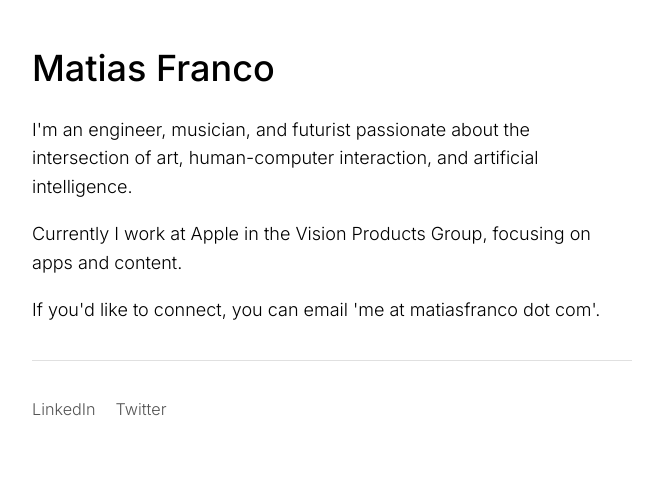
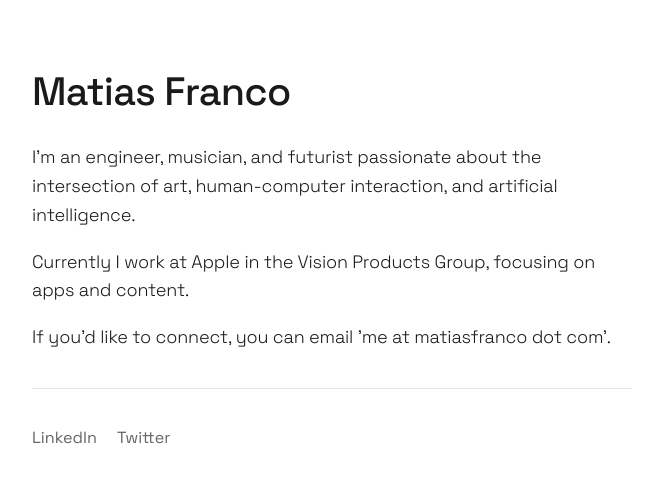
Before and after one commit to matiasfr/personal-landing-page, a plain HTML site: page index.html in a window 1280 px wide. Shown: the whole page, without its empty margins (308-971 px from the left). Drawn offline with Linux system fonts and the light colour scheme.

Commit message:
subtle update

```diff
--- a/index.html
+++ b/index.html
@@ -4,40 +4,42 @@
     <meta charset="UTF-8">
     <meta name="viewport" content="width=device-width, initial-scale=1.0">
     <title>Matias Franco</title>
-    <link rel="stylesheet" href="https://cdnjs.cloudflare.com/ajax/libs/font-awesome/6.4.0/css/all.min.css">
     <link rel="preconnect" href="https://fonts.googleapis.com">
     <link rel="preconnect" href="https://fonts.gstatic.com" crossorigin>
-    <link href="https://fonts.googleapis.com/css2?family=Inter:wght@300;400;500;600&display=swap" rel="stylesheet">
+    <link href="https://fonts.googleapis.com/css2?family=Space+Grotesk:wght@300;400;500&display=swap" rel="stylesheet">
     <style>
         body {
-            font-family: 'Inter', system-ui, -apple-system, BlinkMacSystemFont, "Segoe UI", Roboto, "Helvetica Neue", Arial, sans-serif;
+            font-family: 'Space Grotesk', sans-serif;
             font-size: 18px;
             font-weight: 300;
-            margin: 40px auto;
+            margin: 60px auto;
             max-width: 600px;
             line-height: 1.6;
-            background: #ffffff;
-            color: #000000;
+            color: #1a1a1a;
             padding: 0 20px;
+            background-color: #ffffff;
         }
         h1 {
-            font-size: 2em;
+            font-size: 2.2em;
             margin-bottom: 0.5em;
             font-weight: 500;
+            letter-spacing: -0.02em;
         }
         p {
             margin-bottom: 1em;
+            letter-spacing: -0.01em;
         }
         a {
-            color: #1a0dab;
+            color: #666666;
             text-decoration: none;
+            font-weight: 400;
         }
         a:hover {
-            text-decoration: underline;
+            color: #333333;
         }
         .separator {
             height: 1px;
-            background-color: #e0e0e0;
+            background-color: rgba(0, 0, 0, 0.1);
             margin: 2em 0;
             width: 100%;
         }
@@ -48,11 +50,12 @@
         }
         .social-links a {
             font-size: 0.9em;
-            color: #555;
+            color: #666666;
             transition: color 0.2s ease;
+            font-weight: 400;
         }
         .social-links a:hover {
-            color: #000;
+            color: #333333;
         }
     </style>
 </head>
```
